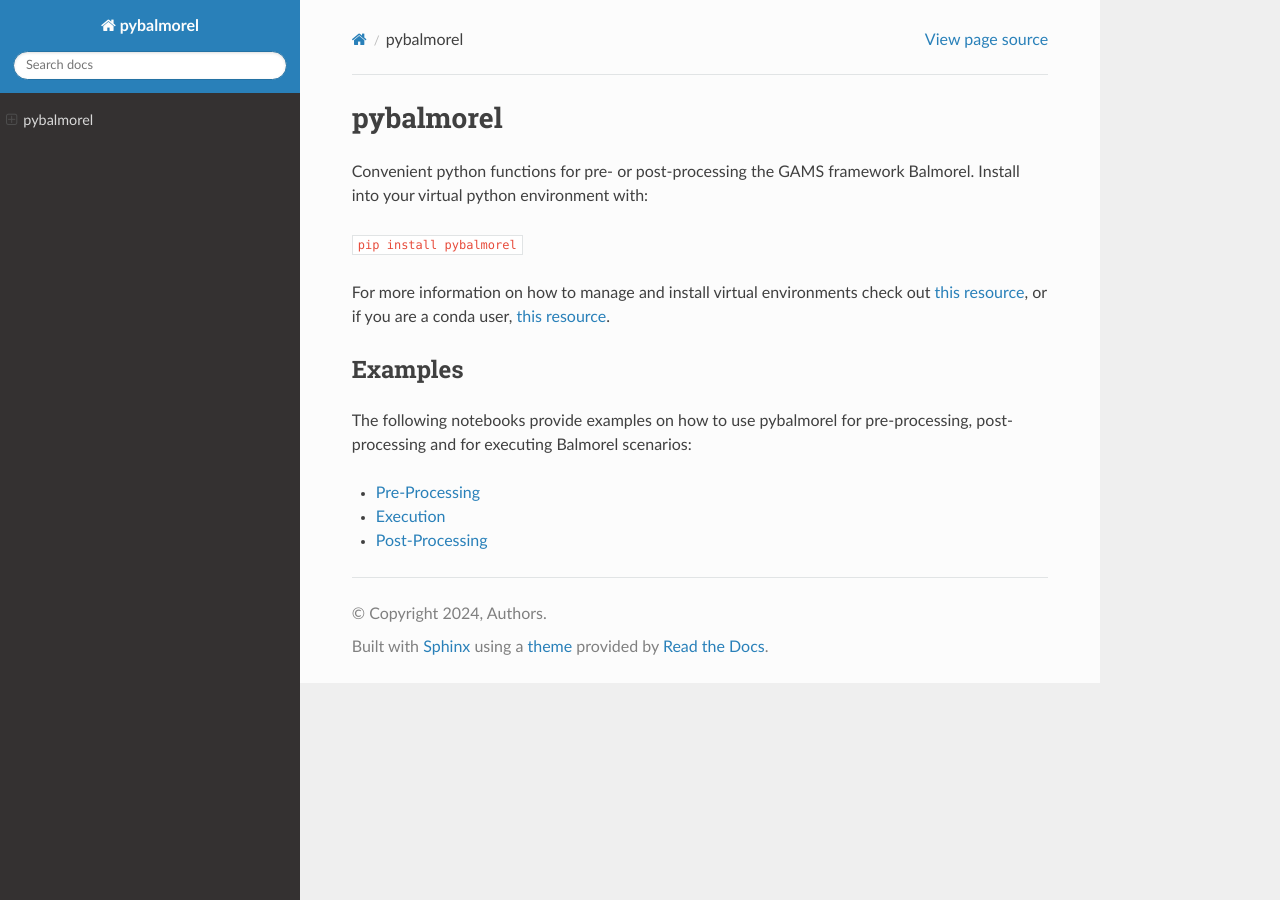
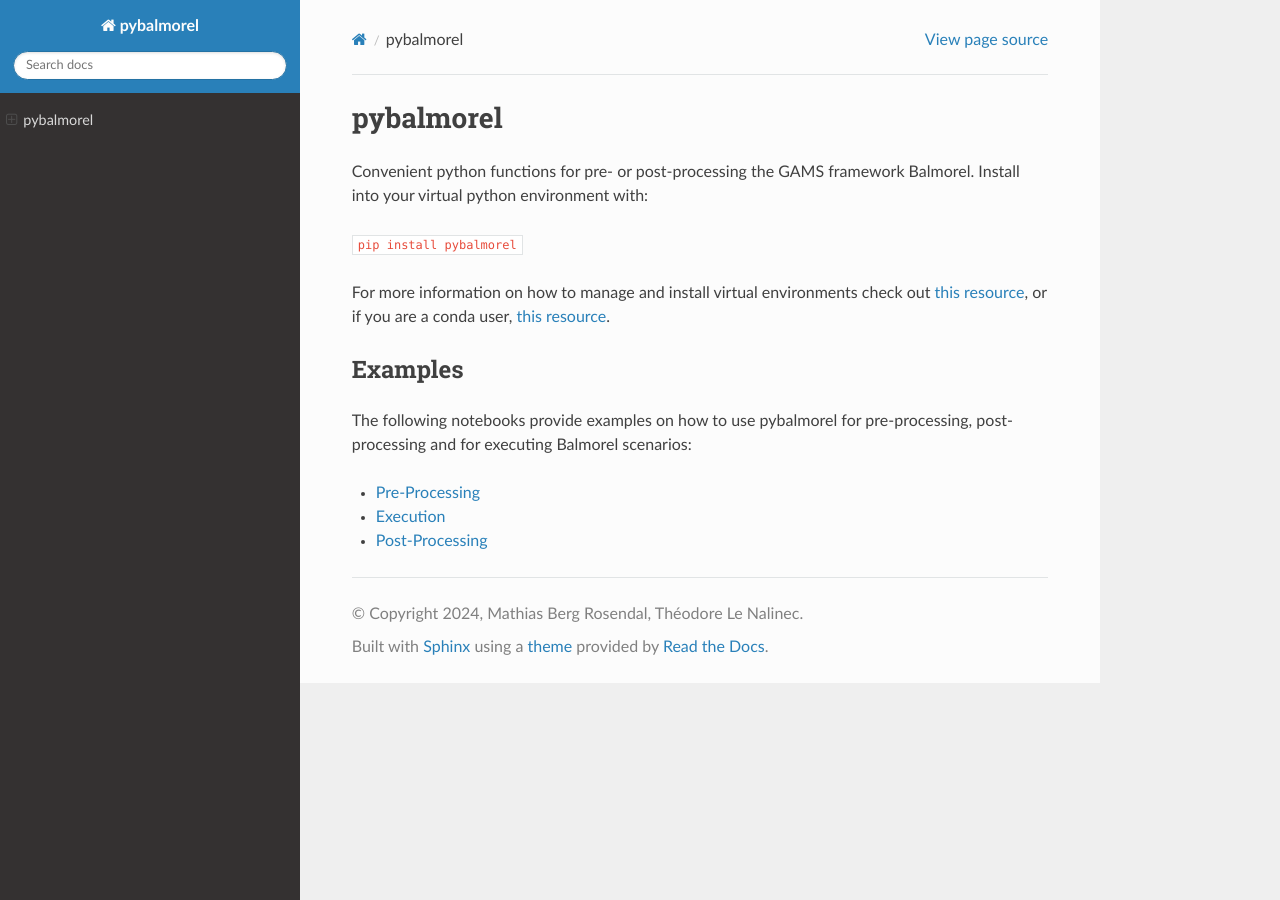
Before and after one commit to balmorelcommunity/pybalmorel, a Sphinx documentation site: the page built from docs/index.md, in a window 1280 px wide. Built offline with Sphinx 7.4.7 and the Read the Docs theme 2.0.0, drawn with Linux system fonts in a browser that asks for light colours.

```diff
--- a/docs/conf.py
+++ b/docs/conf.py
@@ -1,9 +1,9 @@
 project = "pybalmorel"
-copyright = "2024, Authors"
+copyright = "2024, Mathias Berg Rosendal, Théodore Le Nalinec"
 author = "Mathias Berg Rosendal, Théodore Le Nalinec"
 release = "0.3.4"
 
-exclude_patterns = ["_build", "Thumbs.db", ".DS_Store"]
+exclude_patterns = ["_build", "Thumbs.db", ".DS_Store", ".testenv", ".testenv/**"]
 
 extensions = [
     "myst_parser",  # in order to use markdown
@@ -11,7 +11,7 @@ extensions = [
 ]
 
 # search this directory for Python files
-autoapi_dirs = [".."]
+autoapi_dirs = ["../src/pybalmorel"]
 
 # ignore this file when generating API documentation
 autoapi_ignore = ["*/conf.py"]
```
